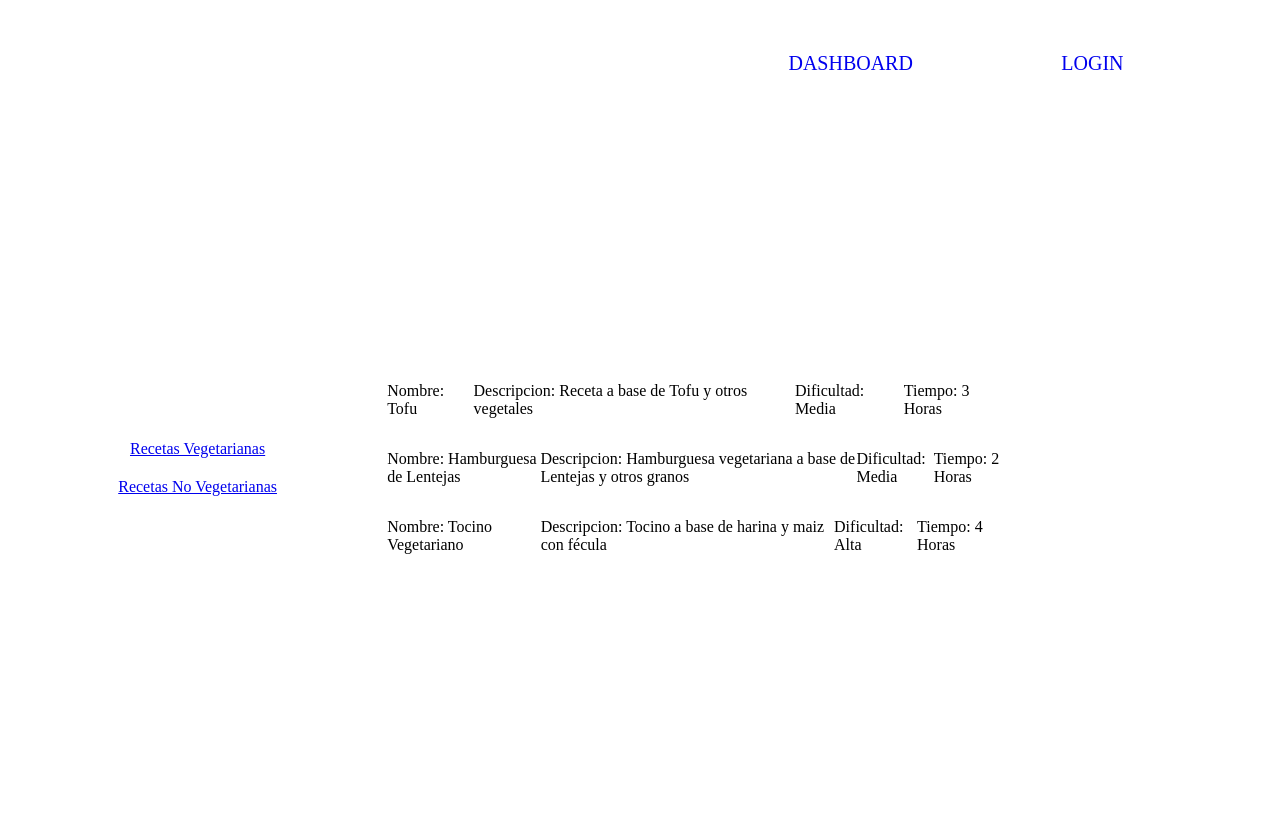
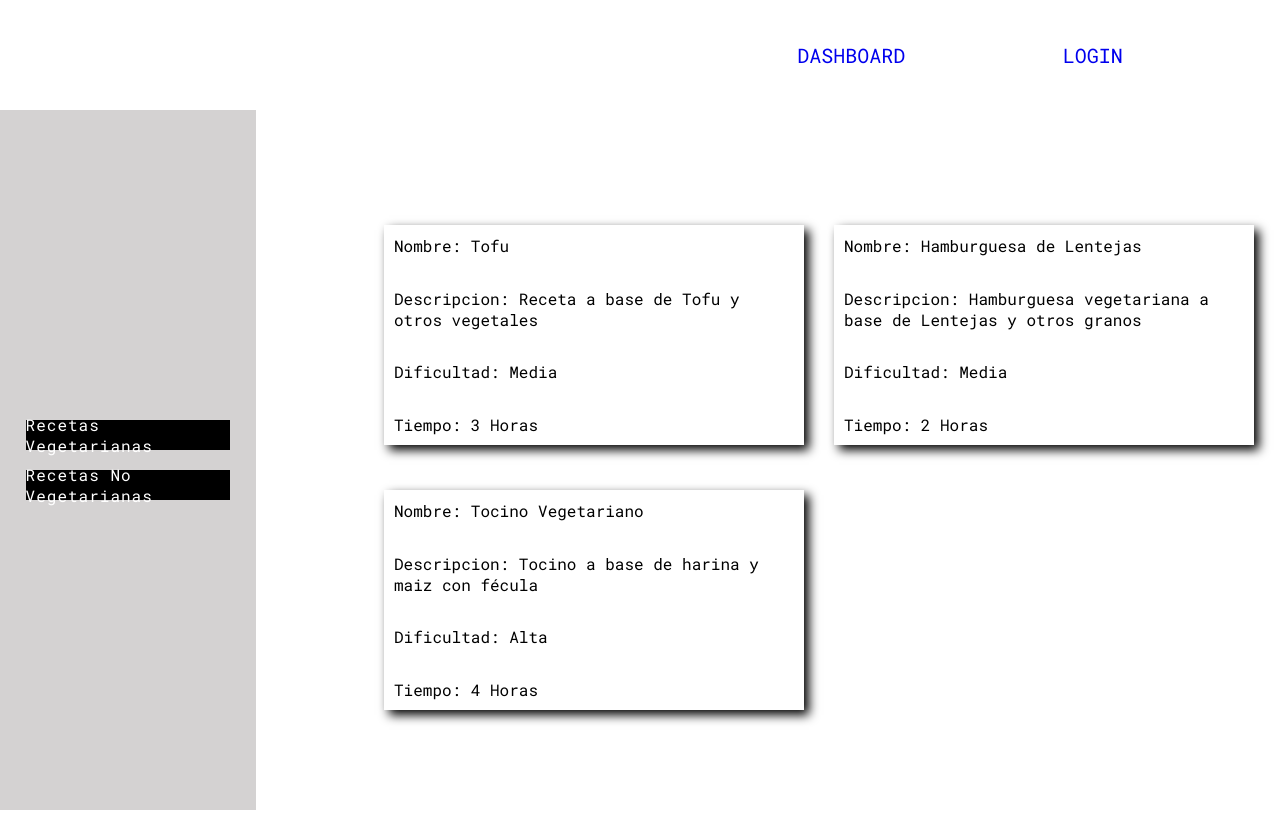
Before and after one commit to jaimezzapata/app-recetas, a React (Vite) app: page /vegetarianas in a window 1280 px wide. Built offline with nearby package versions, Linux system fonts and the light colour scheme.

Commit message:
Se agregan estilos al dashboard y recetas

```diff
--- a/src/index.css
+++ b/src/index.css
@@ -0,0 +1,10 @@
+@import url('https://fonts.googleapis.com/css2?family=Roboto+Mono:ital,wght@0,100..700;1,100..700&display=swap');
+
+* {
+    padding: 0;
+    margin: 0;
+}
+
+body {
+    font-family: "Roboto Mono", monospace;
+}
--- a/src/pages/Dashboard.css
+++ b/src/pages/Dashboard.css
@@ -10,17 +10,47 @@ main {
     display: flex;
     justify-content: space-between;
     align-items: center;
+    gap: 20px;
 }
+
 .panel-control nav {
-    width: 30%;
+    width: 20%;
     display: flex;
     flex-direction: column;
     align-items: center;
     gap: 20px;
+    background-color: rgb(212, 210, 210);
+    height: 100%;
+    justify-content: center;
 }
-.panel-control section{
+
+.panel-control nav a {
+    text-decoration: none;
+    letter-spacing: 1px;
+    display: flex;
+    justify-content: center;
+    align-items: center;
+    width: 80%;
+    height: 30px;
+    background-color: black;
+    color: white;
+}
+
+.panel-control section {
     width: 70%;
     display: flex;
     align-items: center;
     justify-content: center;
 }
+
+@media (max-width: 700px) {
+    .panel-control {
+        flex-direction: column;
+    }
+
+    .panel-control nav {
+        width: 100%;
+        height: auto;
+        padding: 10px;
+    }
+}
--- /dev/null
+++ b/src/pages/recetas/Vegetarianas.css
@@ -0,0 +1,19 @@
+.cards {
+    width: 100%;
+    height: 100%;
+    display: flex;
+    flex-wrap: wrap;
+    gap: 30px;
+}
+
+.cards section {
+    display: flex;
+    flex-direction: column;
+    justify-content: space-between;
+    align-items: flex-start;
+    width: 400px;
+    height: 200px;
+    margin-top: 15px;
+    box-shadow: 5px 5px 10px black;
+    padding: 10px;
+}
--- a/src/pages/recetas/Vegetarianas.jsx
+++ b/src/pages/recetas/Vegetarianas.jsx
@@ -1,8 +1,8 @@
 import { recetasVegetarianas } from "../../data/recetas"
-
+import './Vegetarianas.css'
 const Vegetarianas = () => {
   return (
-    <div>
+    <div className="cards">
       {
         recetasVegetarianas.map((receta) => (
           <section>
```
